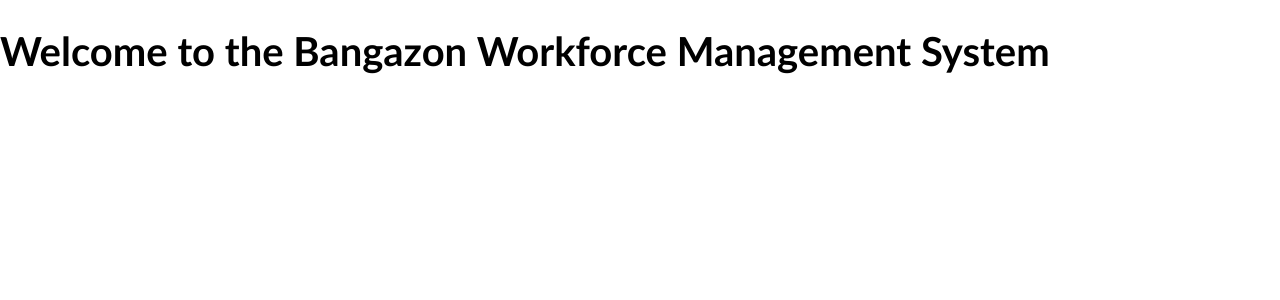
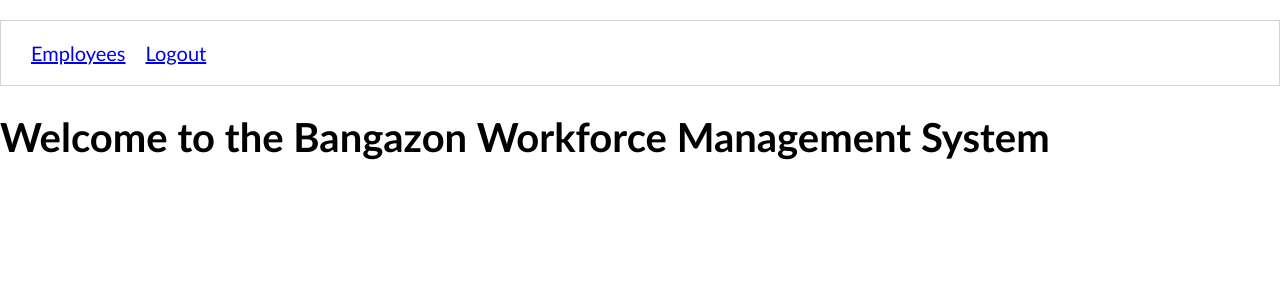
Before and after one commit to nss-day-cohort-33/bangazon-workforce-management-galydia-empire, a Django app: page / in a window 1280 px wide. Shown: the top 300 px of the page. Run offline with Django 3.2, Linux system fonts and the light colour scheme.

Commit message:
added connection.py, updated employee_list.py with db_path, added navbar to base.html, got dummy employee data to display

```diff
--- a/hrapp/templates/employees/employees_list.html
+++ b/hrapp/templates/employees/employees_list.html
@@ -2,6 +2,8 @@
 
 {% block content %}
 <h1>Employees</h1>
+{% comment %} <a href="{% url 'hrapp:employee_form' %}">Add Employee to Bangazon</a> {% endcomment %}
+
 
 <ol>
 {% for employee in employees %}
--- a/hrapp/templates/shared/base.html
+++ b/hrapp/templates/shared/base.html
@@ -6,6 +6,19 @@
     <meta charset="utf-8">
     <title>Bangazon Workforce Management</title>
 
+    <style>
+        .navList {
+            list-style-type: none;
+            display: flex;
+            border: 1px solid lightgray;
+            padding: 1em;
+        }
+
+        .navList__route {
+            margin: 0 0.5em;
+        }
+    </style>
+
     <link rel="stylesheet" href="{% static 'styles/base.css' %}" type="text/css" media="screen" />
 
     {% block css %}
@@ -13,6 +26,15 @@
 </head>
 
 <body>
+    <nav id="site-nav">
+        <ol class="navList">
+            <li class="navList__route"><a href="{% url 'hrapp:employee_list' %}">Employees</a></li>
+            {% comment %} <li class="navList__route"><a href="{% url 'hrapp:departments' %}">Departments</a></li>
+            <li class="navList__route"><a href="{% url 'hrapp:computers' %}">Computers</a></li>
+            <li class="navList__route"><a href="{% url 'hrapp:training_programs' %}">Training Programs</a></li> {% endcomment %}
+            <li class="navList__route"><a href="{% url 'hrapp:logout' %}">Logout</a></li>
+        </ol>
+    </nav>
 
     {% block content %}
     {% endblock %}
--- a/hrapp/views/employees/employee_list.py
+++ b/hrapp/views/employees/employee_list.py
@@ -1,11 +1,15 @@
 import sqlite3
 from django.shortcuts import render
 from hrapp.models import Employee
+from django.contrib.auth.decorators import login_required
+from ..connection import Connection
 
 
+
+@login_required
 def employee_list(request):
     if request.method == 'GET':
-        with sqlite3.connect("/Users/joeshep/workspace/python/bangazon-workforce-boilerplate/bangazonworkforcemgt/db.sqlite3") as conn:
+        with sqlite3.connect(Connection.db_path) as conn:
             conn.row_factory = sqlite3.Row
             db_cursor = conn.cursor()
 
```
Also changed, not shown: 1 other file.
